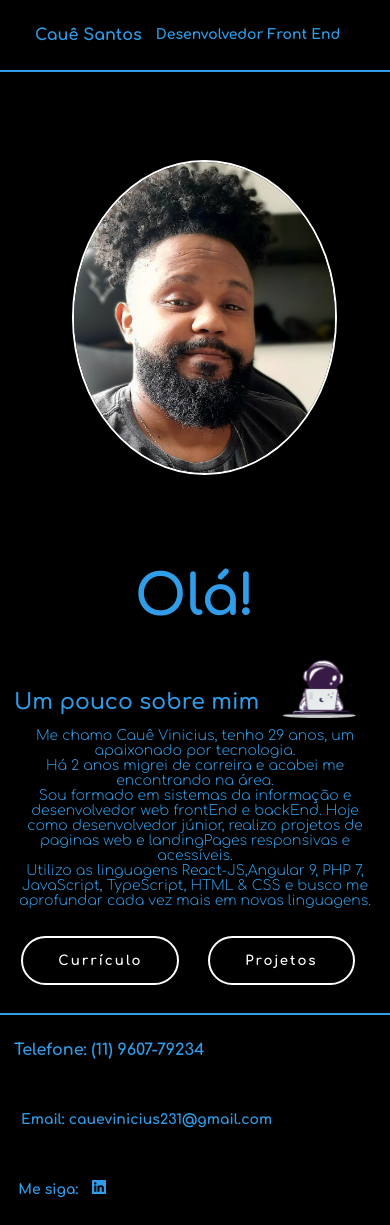
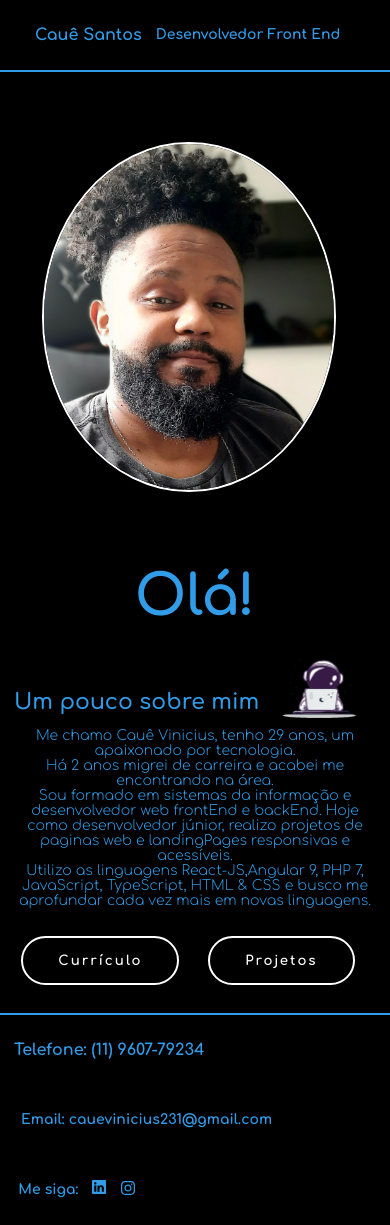
Before and after one commit to Caue23/portifolio, a Next.js app: page / in a window 390 px wide. Built offline with nearby package versions, Linux system fonts and the light colour scheme; a web font is replaced by a local one.

Commit message:
atualização

```diff
--- a/src/components/Footer/index.tsx
+++ b/src/components/Footer/index.tsx
@@ -12,7 +12,7 @@ export  function Footer () {
               <span>
               Me siga:
               <a href="https://www.linkedin.com/in/cauê-santos-1126b2149"> <BsLinkedin /></a>
-
+              <a  href="https://www.instagram.com/caaue_santos/"><FaInstagram className={styles.instagram}/></a>
 
               </span>
           </nav>
--- a/src/components/Footer/styles.module.scss
+++ b/src/components/Footer/styles.module.scss
@@ -92,6 +92,11 @@
         }
     }
 
+    .instagram{
+        font-size: 20px;
+        vertical-align: sub;
+        margin-bottom: 2px;
+    }
 
 }
 
@@ -119,6 +124,10 @@
                 padding-left:0.8rem
             }
         }
+        .instagram{
+            font-size: 16px;
+
+        }
     }
 
 }
--- a/src/pages/Home.module.scss
+++ b/src/pages/Home.module.scss
@@ -68,7 +68,7 @@
 
   span{
     display: flex;
-    align-items: end;
+    align-items: flex-end;
   }
 }
 
@@ -121,7 +121,7 @@
   .ContentImage{
     display: grid;
     width: 90%;
-    justify-content: flex-end;
+    justify-content: flex-flex-end;
     padding: 5rem 0 0 3rem;
 
 
```
